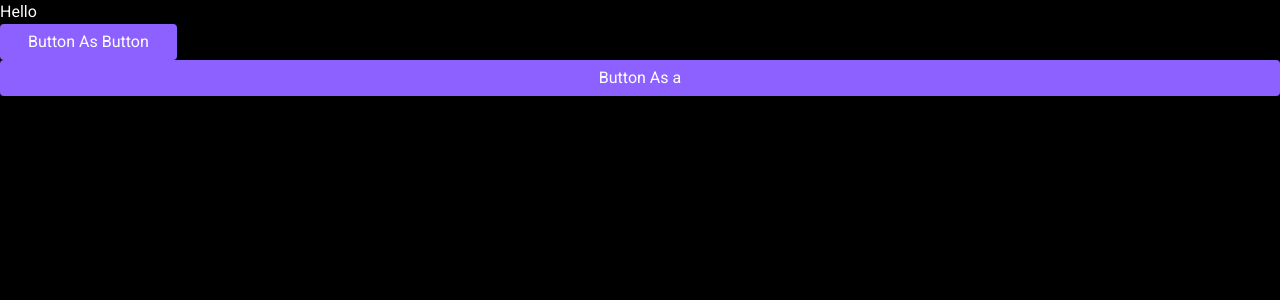
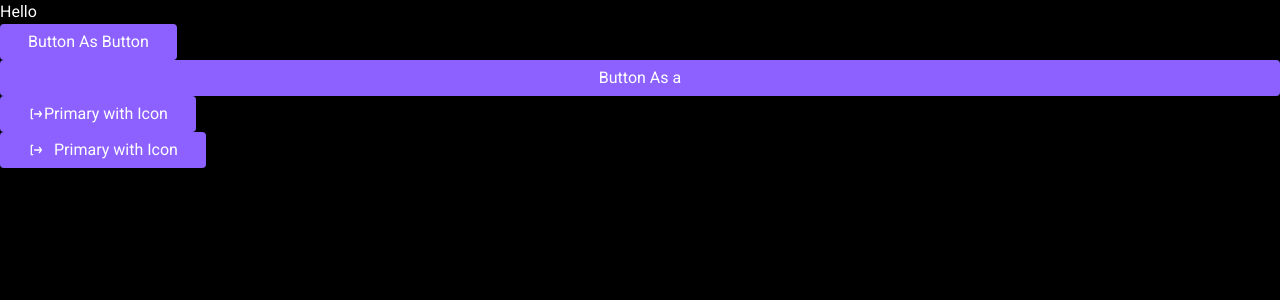
Before and after one commit to andreikostsen/flashcards, a React (Vite) app: page / in a window 1280 px wide. Shown: the top 300 px of the page. Built offline with nearby package versions, Linux system fonts and the light colour scheme.

Commit message:
feat: add primary button with icon

```diff
--- a/src/App.tsx
+++ b/src/App.tsx
@@ -1,6 +1,8 @@
 import { Button } from '@/components/ui/button'
 
 import s from './components/ui/button/button.module.scss'
+
+import logoutIcon from './components/ui/button/log-out-icon.svg'
 
 function App() {
   return (
@@ -14,7 +16,19 @@ function App() {
           Button As a
         </Button>
       </div>
+      <div>
+        <Button className={s.button}>
+          <img src={logoutIcon} />
+          Primary with Icon
+        </Button>
+      </div>
+      <div>
+        <Button className={s.button} showIcon>
+          Primary with Icon
+        </Button>
+      </div>
     </div>
   )
 }
+
 export default App
--- a/src/components/ui/button/Button.tsx
+++ b/src/components/ui/button/Button.tsx
@@ -1,22 +1,32 @@
 import { ComponentPropsWithoutRef, ElementType, ReactNode } from 'react'
 
 import s from './button.module.scss'
+
+import logoutIcon from './log-out-icon.svg'
 
 export type ButtonProps<T extends ElementType = 'button'> = {
   as?: T
   children: ReactNode
   className?: string
   fullWidth?: boolean
+  showIcon?: boolean
   variant?: 'primary' | 'secondary'
 } & ComponentPropsWithoutRef<T>
 
 export const Button = <T extends ElementType = 'button'>(props: ButtonProps<T>) => {
-  const { as: Component = 'button', className, fullWidth, variant = 'primary', ...rest } = props
+  const {
+    as: Component = 'button',
+    className,
+    fullWidth,
+    showIcon,
+    variant = 'primary',
+    ...rest
+  } = props
 
   return (
-    <Component
-      className={`${s.button} ${s[variant]} ${fullWidth ? s.fullWidth : ''} ${className}`}
-      {...rest}
-    />
+    <Component className={`${s.button} ${s[variant]} ${fullWidth ? s.fullWidth : ''} ${className}`}>
+      {showIcon && <img className={s.icon} src={logoutIcon} />}
+      {rest.children}
+    </Component>
   )
 }
--- a/src/components/ui/button/button.module.scss
+++ b/src/components/ui/button/button.module.scss
@@ -54,3 +54,7 @@
 .fullWidth {
   width: 100%;
 }
+
+.icon {
+  margin-right: 10px;
+}
--- a/vite.config.ts
+++ b/vite.config.ts
@@ -1,6 +1,7 @@
+import * as path from 'path'
+
+import react from '@vitejs/plugin-react'
 import { defineConfig } from 'vite'
-import react from '@vitejs/plugin-react'
-import * as path from 'path'
 
 export default defineConfig({
   plugins: [react()],
```
Also changed, not shown: src/stories/Button.tsx (+10 -9 lines), src/components/ui/button/log-out-icon.svg (added), 1 other file (tests, documents, lock files or other folders).
